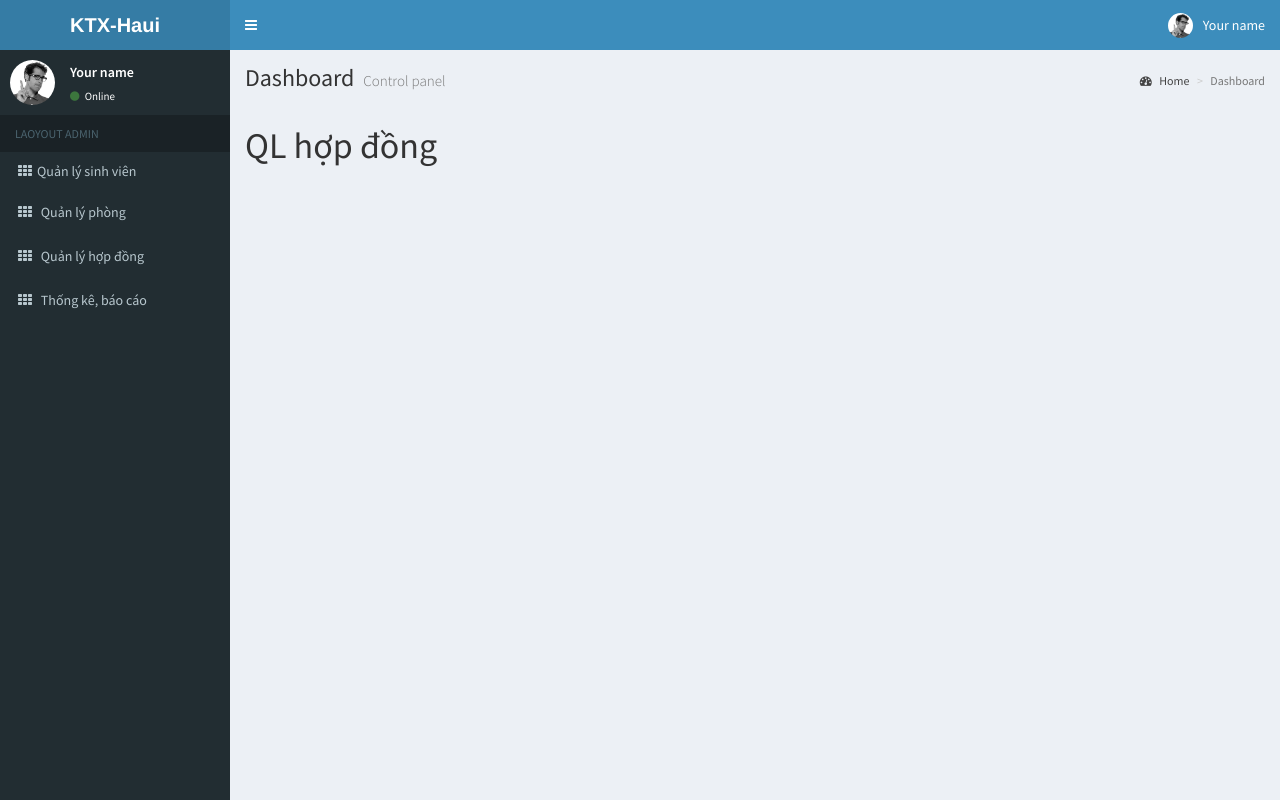
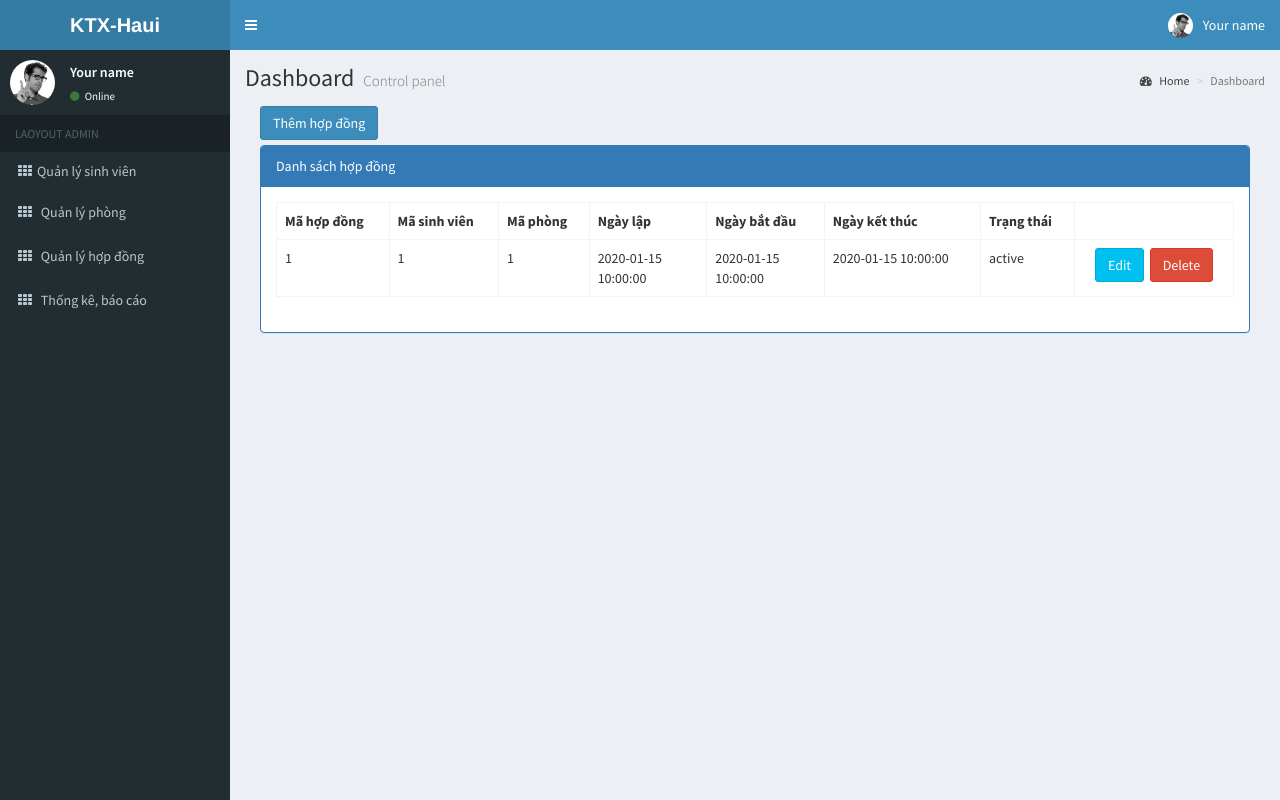
Before and after one commit to Lap-Trinh-PHP/QLKTX, a PHP site: page /index.php?page=QLHopDong in a window 1280 px wide. Run offline with PHP 8.4, Linux system fonts and the light colour scheme; the visitor is signed in with stand-in values (Sample User, id 1); tables that the repository leaves empty hold one stand-in row (values such as "Sample post"); some libraries are stand-ins or nearby versions.

Commit message:
them giao dien ql hop dong

```diff
--- a/Backend/Views/QLHopDong.php
+++ b/Backend/Views/QLHopDong.php
@@ -1 +1,43 @@
-<h1>QL hợp đồng</h1>
+
+<div class="col-md-12">
+    <div style="margin-bottom:5px;">
+        <a href="index.php?page=ThemSuaSinhVien" class="btn btn-primary">Thêm hợp đồng</a>
+    </div>
+    <div class="panel panel-primary">
+        <div class="panel-heading">Danh sách hợp đồng</div>
+        <div class="panel-body">
+            <table class="table table-bordered table-hover">
+                <tr>
+                    <th style="max-width: 100px;">Mã hợp đồng</th>
+                    <th style="max-width: 180px;">Mã sinh viên</th>
+                    <th style="max-width: 100px;">Mã phòng</th>
+                    <th style="max-width:100px;">Ngày lập</th>
+                    <th style="max-width: 100px;">Ngày bắt đầu</th>
+                    <th style="max-width: 150px;">Ngày kết thúc</th>
+                    <th style="max-width: 150px;">Trạng thái</th>
+                    <th style="max-width:100px;"></th>
+                </tr>
+                <?php
+                    $sql = "SELECT * FROM hopdong";
+                    $result = mysqli_query($conn, $sql);
+                    while($row = mysqli_fetch_assoc($result)){
+                        echo "<tr>
+                            <td style='max-width: 100px;'>".$row["idHopDong"]."</td>
+                            <td style='max-width: 180px;'>".$row["idSinhVien"]."</td>
+                            <td style='max-width: 100px;'>".$row["idPhong"]."</td>
+                            <td style='max-width: 100px;'>".$row["ngayLap"]."</td>
+                            <td style='max-width: 100px;'>".$row["ngayBatDau"]."</td>
+                            <td style='max-width: 150px;'>".$row["ngayKetThuc"]."</td>
+                            <td style='max-width: 150px;'>".$row["status"]."</td>
+                            <td  style='text-align:center;max-width:150px;'>
+                                <a class='btn btn-info' href='index.php?page=ThemHopDong'>Edit</a>&nbsp;
+                                <a class='btn btn-danger' href='#' onclick='return window.confirm('Are you sure?');'>Delete</a>
+                            </td>
+                        </tr>";
+                    };
+                    mysqli_close($conn);
+                ?>
+            </table>
+        </div>
+    </div>
+</div>
```
